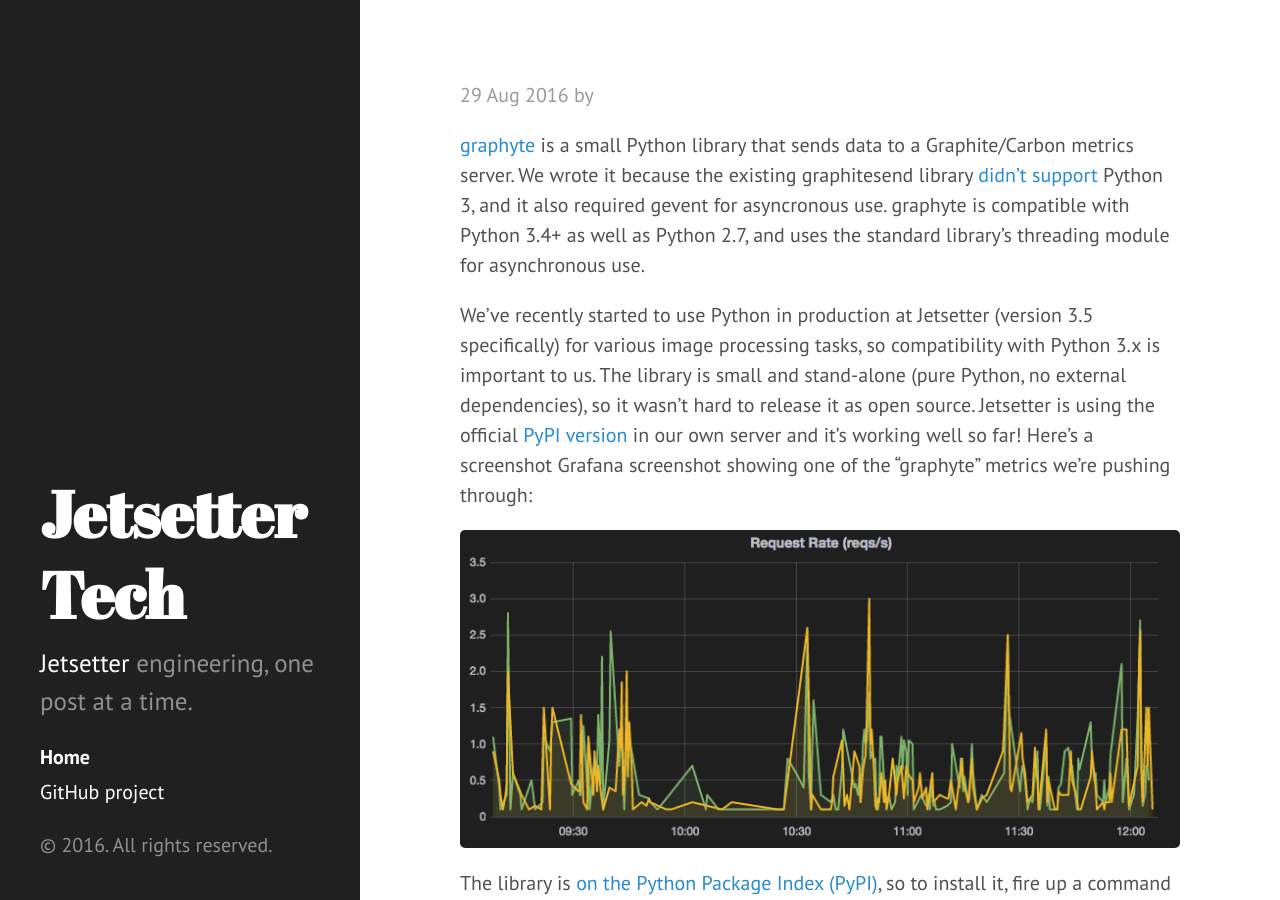
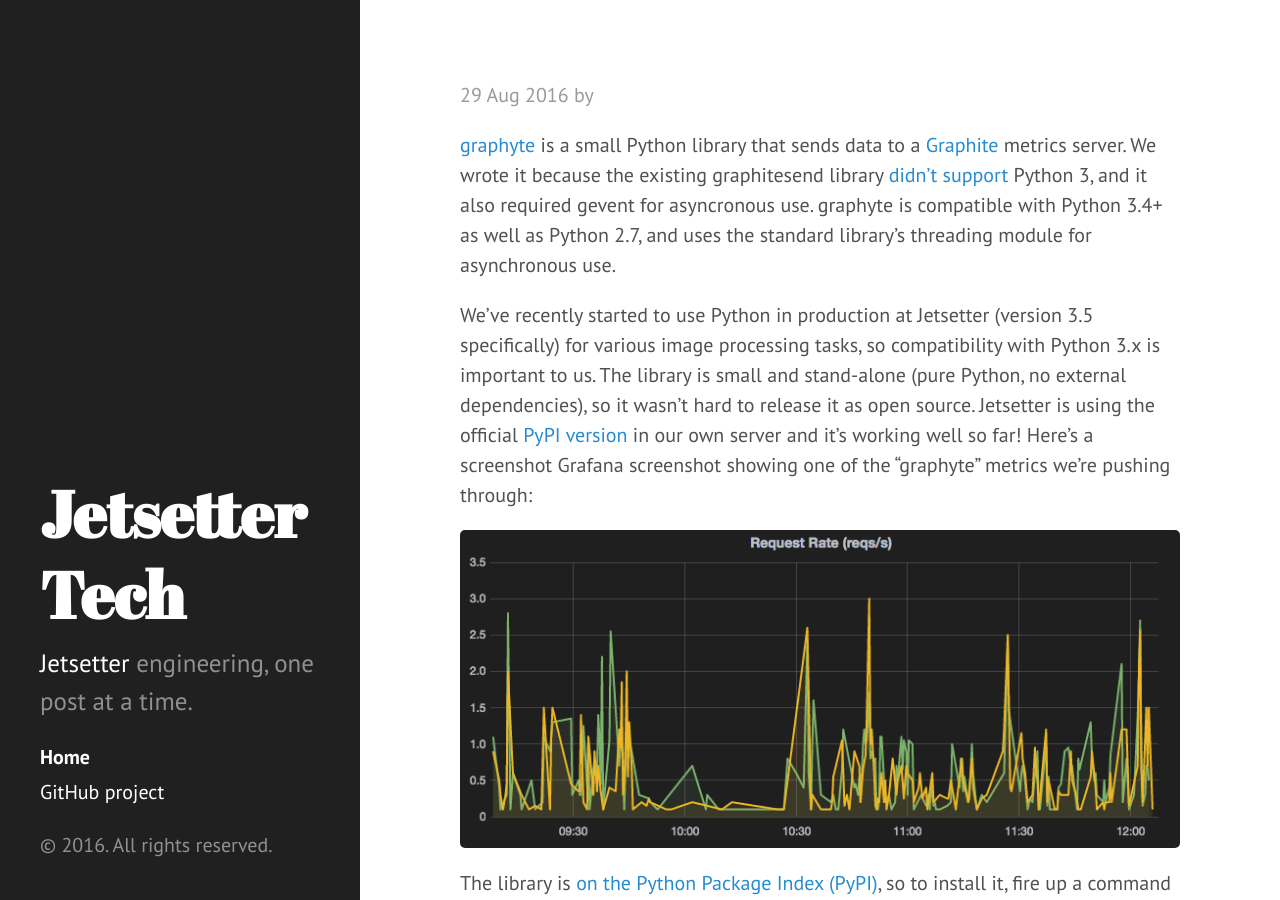
Before and after one commit to Jetsetter/jetsetter.github.io, a Jekyll site: the page built from index.html, in a window 1280 px wide and 900 px high. Built offline with Jekyll 4.4.1, drawn with Linux system fonts in a browser that asks for light colours; the list of posts is cut into pages by our own code.

Commit message:
Update 2016-08-29-graphyte.md

```diff
--- a/_posts/2016-08-29-graphyte.md
+++ b/_posts/2016-08-29-graphyte.md
@@ -7,7 +7,7 @@
 date: 2016-08-29
 ---
 
-[graphyte](https://github.com/Jetsetter/graphyte) is a small Python library that sends data to a Graphite/Carbon metrics server. We wrote it because the existing graphitesend library [didn't support](https://github.com/daniellawrence/graphitesend/issues/59) Python 3, and it also required gevent for asyncronous use. graphyte is compatible with Python 3.4+ as well as Python 2.7, and uses the standard library's threading module for asynchronous use.
+[graphyte](https://github.com/Jetsetter/graphyte) is a small Python library that sends data to a [Graphite](https://graphiteapp.org/) metrics server. We wrote it because the existing graphitesend library [didn't support](https://github.com/daniellawrence/graphitesend/issues/59) Python 3, and it also required gevent for asyncronous use. graphyte is compatible with Python 3.4+ as well as Python 2.7, and uses the standard library's threading module for asynchronous use.
 
 We've recently started to use Python in production at Jetsetter (version 3.5 specifically) for various image processing tasks, so compatibility with Python 3.x is important to us. The library is small and stand-alone (pure Python, no external dependencies), so it wasn't hard to release it as open source. Jetsetter is using the official [PyPI version](https://pypi.python.org/pypi/graphyte/) in our own server and it's working well so far! Here's a screenshot Grafana screenshot showing one of the "graphyte" metrics we're pushing through:
 
```
